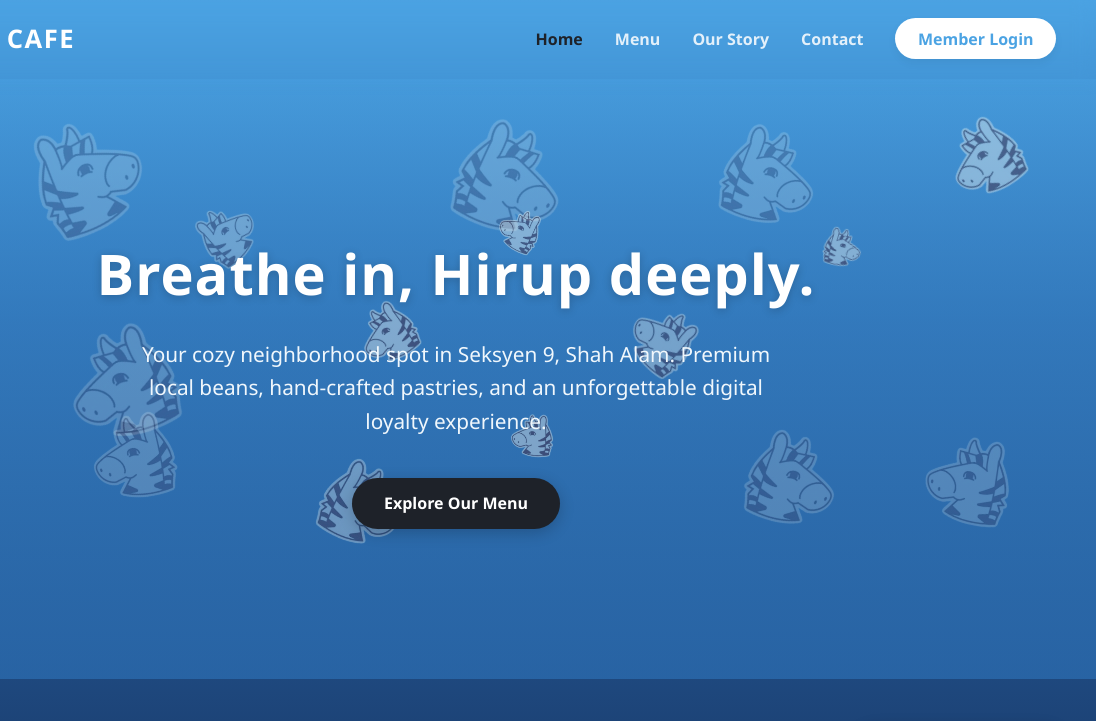
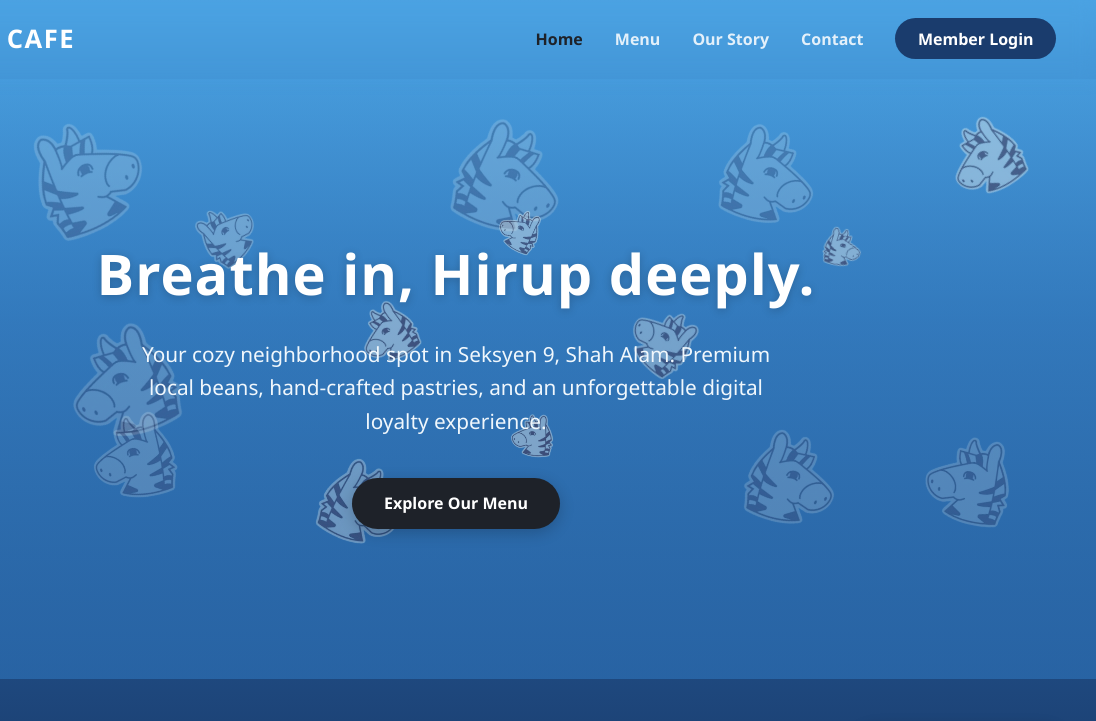
Before and after one commit to Hakim1643/Hirup-Cafe, a website: page public/index.html in a window 1280 px wide. Shown: the top 721 px of the page, 184-1280 px from the left. Drawn offline with nearby package versions, Linux system fonts and the light colour scheme; a web font is replaced by a local one.

Commit message:
Locked navbar login button background and text color states

```diff
--- a/public/index.html
+++ b/public/index.html
@@ -7,6 +7,24 @@
     <link rel="stylesheet" href="css/style.css">
     <link href="https://fonts.googleapis.com/css2?family=Playfair+Display:ital,wght@0,600;0,700;1,500&family=Inter:wght@400;500;600&display=swap" rel="stylesheet">
     <style>
+        /* --- REMOVE BLUE CLICK FRAME FROM NAV BUTTON --- */
+        /* --- LOCK THE BUTTON TEXT AND BACKGROUND STYLING --- */
+        #nav-auth-btn.cta-btn,
+        #nav-auth-btn.cta-btn:focus,
+        #nav-auth-btn.cta-btn:active,
+        #nav-auth-btn.cta-btn:visited {
+            background-color: #1a3c6d !important; /* Force signature brand color */
+            color: #ffffff !important;            /* Force white text color */
+            outline: none !important;             /* Kill the default focus border */
+            box-shadow: none !important;           /* Kill any glowing shadows */
+            text-decoration: none !important;     /* Keep underline away */
+        }
+
+        /* Prevents iOS and Android from highlighting it with a flash block when tapped */
+        #nav-auth-btn.cta-btn {
+            -webkit-tap-highlight-color: transparent !important;
+            user-select: none; /* Prevents text highlighting on accidental double clicks */
+        }
         /* --- CLEAN INTEGRATED COFFEE PALETTE --- */
         .arcade-section {
             padding: 90px 20px;
```
Also changed, not shown: public/about.html (+0 -1 lines), public/contact.html (+0 -1 lines), public/menu.html (+0 -1 lines).
